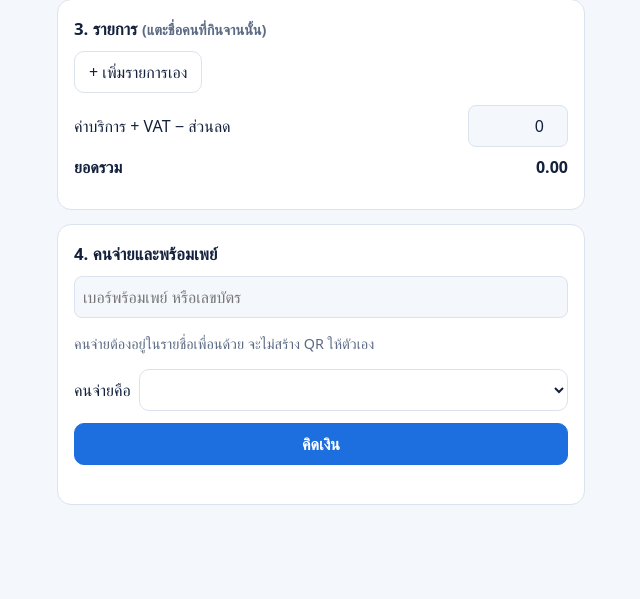
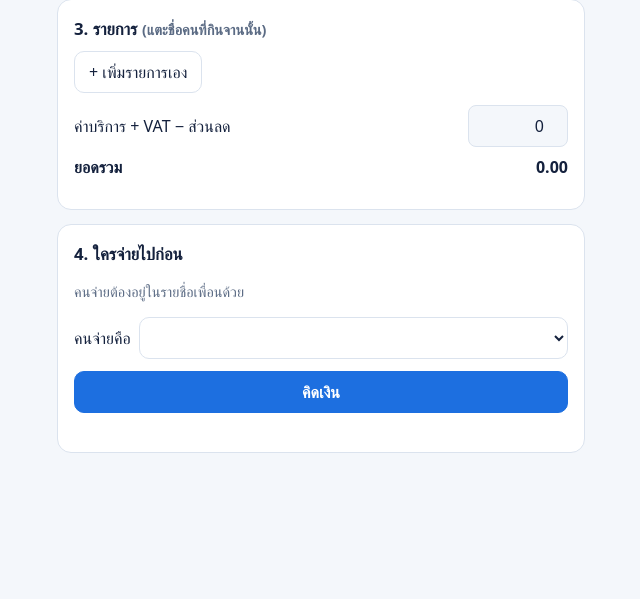
Before and after one commit to Thinnaphat-tht/split-bill, a Spring Boot app: page / in a window 1280 px wide. Shown: the part 383-982 px from the top of the page, without its empty margins (319-959 px from the left). After the commit the page ends 836 px from the top, so only its background shows below. Run offline with Spring Boot 4, Linux system fonts and the light colour scheme; lists and menus that the app fills with data are empty; some libraries are stand-ins or nearby versions; some web fonts are replaced.

Commit message:
Drop PromptPay QR from the page; list what each friend owes the payer

```diff
--- a/src/main/resources/static/index.html
+++ b/src/main/resources/static/index.html
@@ -6,7 +6,6 @@
 <title>หารบิล</title>
 <link rel="preconnect" href="https://fonts.googleapis.com">
 <link href="https://fonts.googleapis.com/css2?family=IBM+Plex+Sans+Thai:wght@400;600;700&display=swap" rel="stylesheet">
-<script src="https://cdnjs.cloudflare.com/ajax/libs/qrcodejs/1.0.0/qrcode.min.js"></script>
 <script src="https://cdn.jsdelivr.net/npm/tesseract.js@5.1.1/dist/tesseract.min.js"></script>
 <style>
 :root{--bg:#f4f7fb;--card:#fff;--text:#14213d;--muted:#5b6b84;--line:#dbe3ee;--accent:#1d6fe0;--accent-ink:#fff;--chip:#e8f0fc;--warn:#b42318}
@@ -38,7 +37,6 @@ input:focus,button:focus-visible{outline:2px solid var(--accent);outline-offset:
 .person{border-top:1px solid var(--line);padding:12px 0}
 .person:first-child{border-top:0}
 .person .total{font-size:1.3rem;font-weight:700}
-.qr{background:#fff;padding:8px;border-radius:8px;display:inline-block;margin-top:8px}
 .hidden{display:none}
 .pick{display:grid;grid-template-columns:1fr 1fr;gap:10px}
 label.upload{display:block;text-align:center;padding:22px;border:2px dashed var(--line);border-radius:12px;cursor:pointer}
@@ -78,9 +76,8 @@ label.upload{display:block;text-align:center;padding:22px;border:2px dashed var(
 </section>
 
 <section>
-  <h2>4. คนจ่ายและพร้อมเพย์</h2>
-  <div class="row"><input id="ppId" inputmode="numeric" placeholder="เบอร์พร้อมเพย์ หรือเลขบัตร" style="flex:1"></div>
-  <p class="muted">คนจ่ายต้องอยู่ในรายชื่อเพื่อนด้วย จะไม่สร้าง QR ให้ตัวเอง</p>
+  <h2>4. ใครจ่ายไปก่อน</h2>
+  <p class="muted">คนจ่ายต้องอยู่ในรายชื่อเพื่อนด้วย</p>
   <div class="row"><span>คนจ่ายคือ</span><select id="payer" class="btn" style="flex:1"></select></div>
   <button class="primary" id="calc" style="width:100%;margin-top:12px">คิดเงิน</button>
   <p class="err" id="calcMsg"></p>
@@ -104,9 +101,6 @@ const toSatang = v => Math.round((parseFloat(v)||0)*100);
 function applyTheme(t){ if(t) document.documentElement.dataset.theme=t; const dark = t ? t==='dark' : matchMedia('(prefers-color-scheme: dark)').matches; $('#theme').textContent = dark ? '☀️' : '🌙'; }
 applyTheme(store.get('theme'));
 $('#theme').onclick = () => { const dark = $('#theme').textContent==='☀️'; const t = dark?'light':'dark'; store.set('theme',t); applyTheme(t); };
-
-$('#ppId').value = store.get('ppId') || '';
-$('#ppId').oninput = e => store.set('ppId', e.target.value);
 
 function renderPeople(){
   $('#people').innerHTML = '';
@@ -260,19 +254,14 @@ $('#calc').onclick = async () => {
   try{
     const r = await fetch('/api/split',{method:'POST',headers:{'Content-Type':'application/json'},body:JSON.stringify(body)});
     const j = await r.json(); if(!r.ok) throw new Error(j.error);
-    const payer = +$('#payer').value, ppId = $('#ppId').value.trim();
+    const payer = +$('#payer').value;
     const box = $('#result'); box.innerHTML='';
     for(const [i,p] of j.entries()){
       const d = document.createElement('div'); d.className='person';
       const lines = p.shares.map(s=>`${s.item} ${baht(s.amount)}`).join(' · ');
       d.innerHTML = `<div class="row" style="justify-content:space-between"><b></b><span class="total">${baht(p.total)}</span></div><div class="muted"></div><div class="muted">ค่าบริการ/VAT ${baht(p.extra)}</div>`;
-      d.querySelector('b').textContent = p.name + (i===payer?' (คนจ่าย)':'');
+      d.querySelector('b').textContent = i===payer ? p.name+' (จ่ายไปแล้ว)' : `${p.name} โอนให้ ${j[payer]?.name ?? 'คนจ่าย'}`;
       d.querySelector('.muted').textContent = lines;
-      if(i!==payer && ppId && p.total>0){
-        const q = await fetch(`/api/promptpay?id=${encodeURIComponent(ppId)}&satang=${p.total}`); const qj = await q.json();
-        if(q.ok){ const qd = document.createElement('div'); qd.className='qr'; d.append(qd); new QRCode(qd,{text:qj.payload,width:160,height:160}); }
-        else $('#calcMsg').textContent = qj.error;
-      }
       box.append(d);
     }
     $('#resultBox').classList.remove('hidden'); $('#resultBox').scrollIntoView({behavior:'smooth'});
```
Also changed, not shown: README.md.
